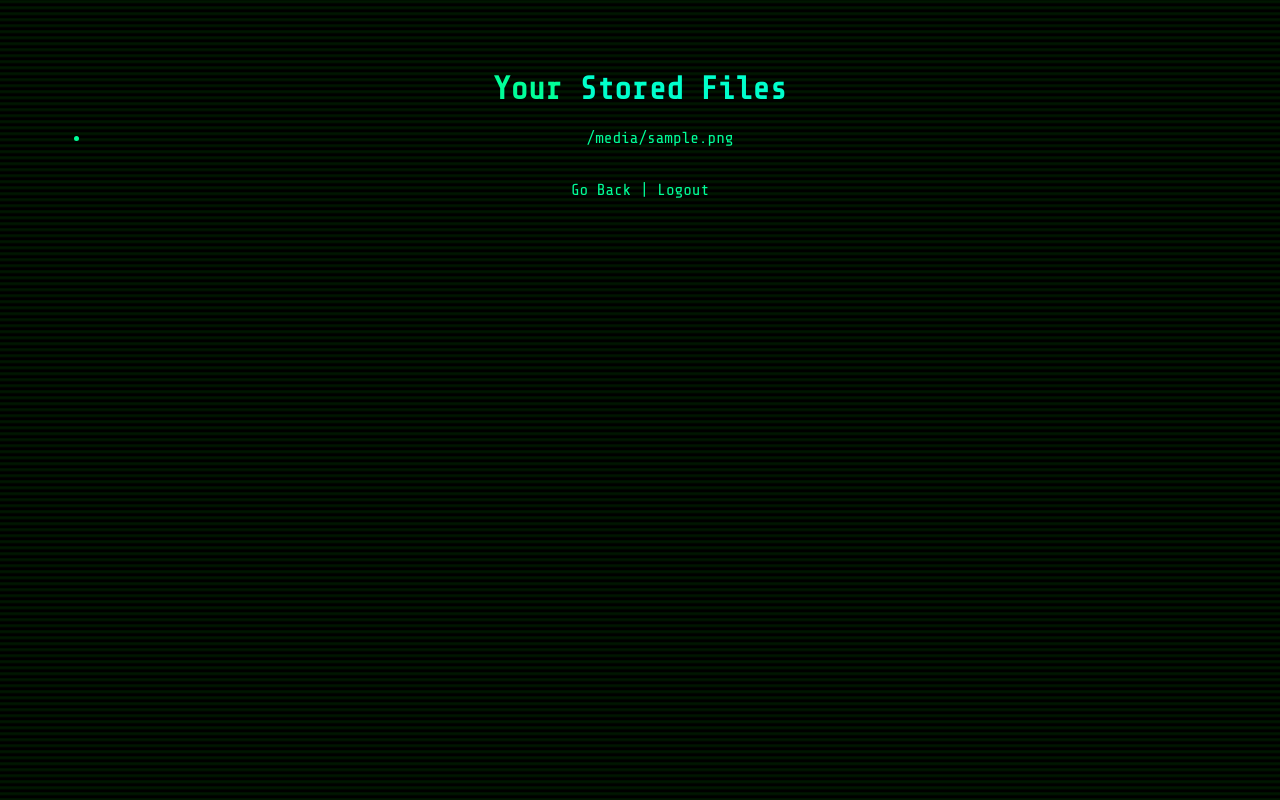
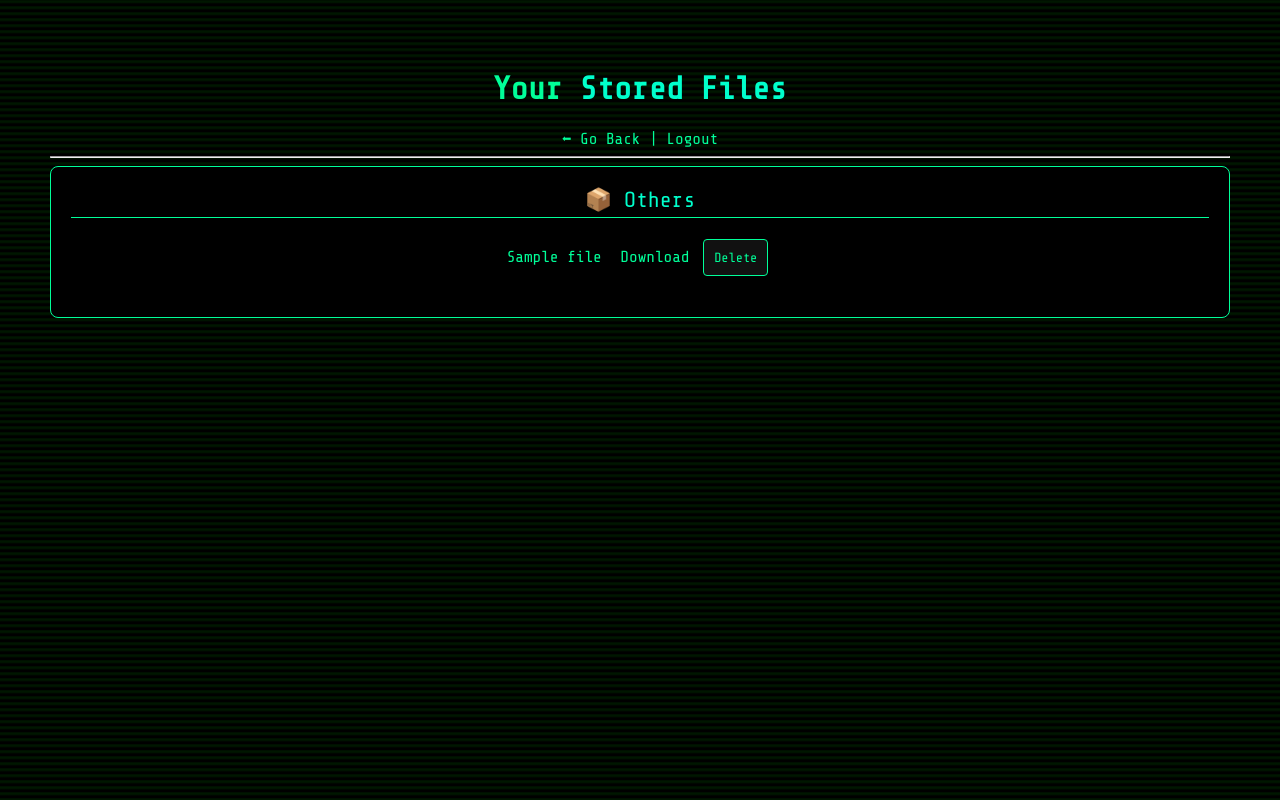
Before and after one commit to prasad0537/secret, a Flask app: template templates/storage.html in a window 1280 px wide. Run offline with Flask 3, Linux system fonts and the light colour scheme; the template is opened without the code that fills it: most values are stand-ins (such as "Sample title", 1, 10 or a date in 2020).

Commit message:
updated ui

```diff
--- a/app.py
+++ b/app.py
@@ -1,79 +1,136 @@
+import os
+import time
 from flask import Flask, render_template, request, redirect, session
-import os
 from supabase import create_client, Client
 from werkzeug.utils import secure_filename
-import time
 
-# Flask setup
 app = Flask(__name__)
-app.secret_key = 'your_secret_key_here'
+app.secret_key = "supersecretkey123"
 
-# Supabase setup
-url = "https://lxthnwowybpoxfaybrc.supabase.co"  # your project URL
-key = "eyJhbGciOiJIUzI1NiIsInR5cCI6IkpXVCJ9.eyJpc3MiOiJzdXBhYmFzZSIsInJlZiI6Imx4bHRuaHdvd3lwYm94ZmF5YnJjIiwicm9sZSI6ImFub24iLCJpYXQiOjE3NTY5MTcyMTUsImV4cCI6MjA3MjQ5MzIxNX0.8PU4czvXQ4FhwUrBBelXXPSi7D_LaZLxwk0Fps7i26k"
-supabase: Client = create_client(url, key)
+SUPABASE_URL = "https://lxthnwowybpoxfaybrc.supabase.co"
+SUPABASE_KEY = "eyJhbGciOiJIUzI1NiIsInR5cCI6IkpXVCJ9.eyJpc3MiOiJzdXBhYmFzZSIsInJlZiI6Imx4bHRuaHdvd3lwYm94ZmF5YnJjIiwicm9sZSI6ImFub24iLCJpYXQiOjE3NTY5MTcyMTUsImV4cCI6MjA3MjQ5MzIxNX0.8PU4czvXQ4FhwUrBBelXXPSi7D_LaZLxwk0Fps7i26k"
+supabase: Client = create_client(SUPABASE_URL, SUPABASE_KEY)
 
-# Dummy login
-USERNAME = 'sjup'
-PASSWORD = 'password'
+USERNAME = "admin"
+PASSWORD = "password"
+
+CATEGORIES = {
+    "pdf": ["pdf"],
+    "images": ["jpg", "jpeg", "png", "gif", "bmp", "svg", "webp"],
+    "videos": ["mp4", "mkv", "avi", "mov", "flv", "wmv"],
+    "audio": ["mp3", "wav", "aac", "ogg", "flac"],
+    "docs": ["doc", "docx", "xls", "xlsx", "ppt", "pptx", "txt", "csv", "md", "rtf"],
+    "archives": ["zip", "rar", "7z", "tar", "gz"],
+    "code": ["py", "c", "cpp", "js", "html", "css", "java", "php", "rb", "go", "ts", "sql"]
+}
 
 def is_logged_in():
-    return session.get('logged_in')
+    return session.get("logged_in")
 
-@app.route('/')
+def get_category(filename):
+    ext = filename.rsplit(".", 1)[-1].lower()
+    for cat, exts in CATEGORIES.items():
+        if ext in exts:
+            return cat
+    return "others"
+
+@app.route("/")
 def home():
     if not is_logged_in():
-        return redirect('/login')
-    return render_template('index.html')
+        return redirect("/login")
+    return render_template("index.html")
 
-@app.route('/login', methods=['GET', 'POST'])
+@app.route("/login", methods=["GET", "POST"])
 def login():
-    if request.method == 'POST':
-        username = request.form.get('username')
-        password = request.form.get('password')
+    if request.method == "POST":
+        username = request.form.get("username")
+        password = request.form.get("password")
         if username == USERNAME and password == PASSWORD:
-            session['logged_in'] = True
-            return redirect('/')
+            session["logged_in"] = True
+            return redirect("/")
         else:
-            return render_template('login.html', error='Invalid credentials')
-    return render_template('login.html')
+            return render_template("login.html", error="Invalid credentials")
+    return render_template("login.html")
 
-@app.route('/logout')
+@app.route("/logout")
 def logout():
-    session.pop('logged_in', None)
-    return redirect('/login')
+    session.pop("logged_in", None)
+    return redirect("/login")
 
-@app.route('/upload', methods=['POST'])
+@app.route("/upload", methods=["POST"])
 def upload():
     if not is_logged_in():
-        return redirect('/login')
-    if 'file' not in request.files:
-        return redirect('/')
+        return redirect("/login")
 
-    file = request.files['file']
-    if file:
-        filename = secure_filename(file.filename)
+    file = request.files.get("file")
+    if not file:
+        return redirect("/")
 
-        # Add timestamp to avoid overwriting old files
-        unique_filename = f"{int(time.time())}_{filename}"
+    original_name = secure_filename(file.filename)
+    unique_name = f"{int(time.time())}_{original_name}"
+    category = get_category(original_name)
+    path = f"{category}/{unique_name}"
 
-        # Upload file to Supabase bucket "uploads"
-        supabase.storage.from_("uploads").upload(
-            path=unique_filename,
-            file=file.read()
-        )
+    try:
+        # Upload to Supabase Storage
+        upload_response = supabase.storage.from_("uploads").upload(path, file.stream, {
+            "content-type": file.content_type
+        })
+        print("📤 Supabase upload response:", upload_response)
 
-    return redirect('/storage')
+        # Save metadata to Supabase Database
+        db_response = supabase.table("files").insert({
+            "original_name": original_name,
+            "storage_name": unique_name,
+            "category": category,
+            "path": path,
+            "content_type": file.content_type,
+            "uploaded_at": time.strftime("%Y-%m-%d %H:%M:%S")
+        }).execute()
+        print("🗂️ Supabase DB insert response:", db_response)
 
-@app.route('/storage')
+    except Exception as e:
+        print("❌ Upload error:", e)
+
+    return redirect("/storage")
+
+@app.route("/storage")
 def storage():
     if not is_logged_in():
-        return redirect('/login')
+        return redirect("/login")
 
-    # List files in Supabase bucket
-    files = supabase.storage.from_("uploads").list()
-    return render_template('storage.html', files=files)
+    files = {}
+    try:
+        response = supabase.table("files").select("*").execute()
+        print("📦 Supabase DB fetch:", response)
+        data = response.data if response.data else []
+
+        for cat in list(CATEGORIES.keys()) + ["others"]:
+            files[cat] = [f for f in data if f.get("category") == cat]
+
+    except Exception as e:
+        print("❌ Storage error:", e)
+        return f"<h1>Internal Error</h1><p>{e}</p>"
+
+    return render_template("storage.html", files=files)
+
+@app.route("/delete/<category>/<filename>", methods=["POST"])
+def delete(category, filename):
+    if not is_logged_in():
+        return redirect("/login")
+
+    try:
+        supabase.storage.from_("uploads").remove([f"{category}/{filename}"])
+        supabase.table("files").delete().match({
+            "storage_name": filename,
+            "category": category
+        }).execute()
+        print(f"✅ Deleted: {filename}")
+
+    except Exception as e:
+        print("❌ Delete error:", e)
+
+    return redirect("/storage")
 
 if __name__ == "__main__":
-    port = int(os.environ.get("PORT", 5000))
-    app.run(host="0.0.0.0", port=port)
+    app.run(host="0.0.0.0", port=5000, debug=True)
--- a/templates/storage.html
+++ b/templates/storage.html
@@ -3,18 +3,74 @@
 <head>
     <title>Storage - Secret</title>
     <link rel="stylesheet" href="{{ url_for('static', filename='style.css') }}">
+    <style>
+        .category-box {
+            border: 1px solid #00ff99;
+            padding: 20px;
+            margin-bottom: 30px;
+            border-radius: 8px;
+            background-color: #000;
+        }
+        .category-title {
+            font-size: 22px;
+            color: #00ffcc;
+            margin-bottom: 15px;
+            border-bottom: 1px solid #00ff99;
+            padding-bottom: 5px;
+        }
+        .file-list {
+            list-style-type: none;
+            padding-left: 0;
+        }
+        .file-list li {
+            margin: 10px 0;
+        }
+        .file-actions {
+            display: inline-block;
+            margin-left: 10px;
+        }
+        .file-actions form {
+            display: inline;
+        }
+    </style>
 </head>
 <body>
     <div class="matrix-bg"></div>
     <div class="container">
         <h1>Your <span class="highlight">Stored Files</span></h1>
-        <ul>
-            {% for file in files %}
-            <li><a href="{{ url_for('uploaded_file', filename=file) }}" target="_blank">{{ file }}</a></li>
-            {% endfor %}
-        </ul>
-        <br>
-        <a href="/">Go Back</a> | <a href="/logout">Logout</a>
+        <a href="/">⬅ Go Back</a> | <a href="/logout">Logout</a>
+        <hr>
+
+        {% for category, file_list in files.items() %}
+            {% if file_list %}
+                <div class="category-box">
+                    <div class="category-title">
+                        {% if category == "pdf" %}📄 PDFs
+                        {% elif category == "images" %}🖼️ Images
+                        {% elif category == "videos" %}🎬 Videos
+                        {% elif category == "audio" %}🎵 Audio
+                        {% elif category == "docs" %}📁 Documents
+                        {% elif category == "archives" %}🗜️ Archives
+                        {% elif category == "code" %}💻 Code Files
+                        {% else %}📦 Others
+                        {% endif %}
+                    </div>
+                    <ul class="file-list">
+                        {% for file in file_list %}
+                            <li>
+                                {{ file['original_name'] }}
+                                <div class="file-actions">
+                                    <a href="https://lxthnwowybpoxfaybrc.supabase.co/storage/v1/object/public/uploads/{{ category }}/{{ file['storage_name'] }}" target="_blank">Download</a>
+                                    <form action="/delete/{{ category }}/{{ file['storage_name'] }}" method="post">
+                                        <button type="submit">Delete</button>
+                                    </form>
+                                </div>
+                            </li>
+                        {% endfor %}
+                    </ul>
+                </div>
+            {% endif %}
+        {% endfor %}
     </div>
 </body>
 </html>
```
Also changed, not shown: templates/index.html (+6 -2 lines).
